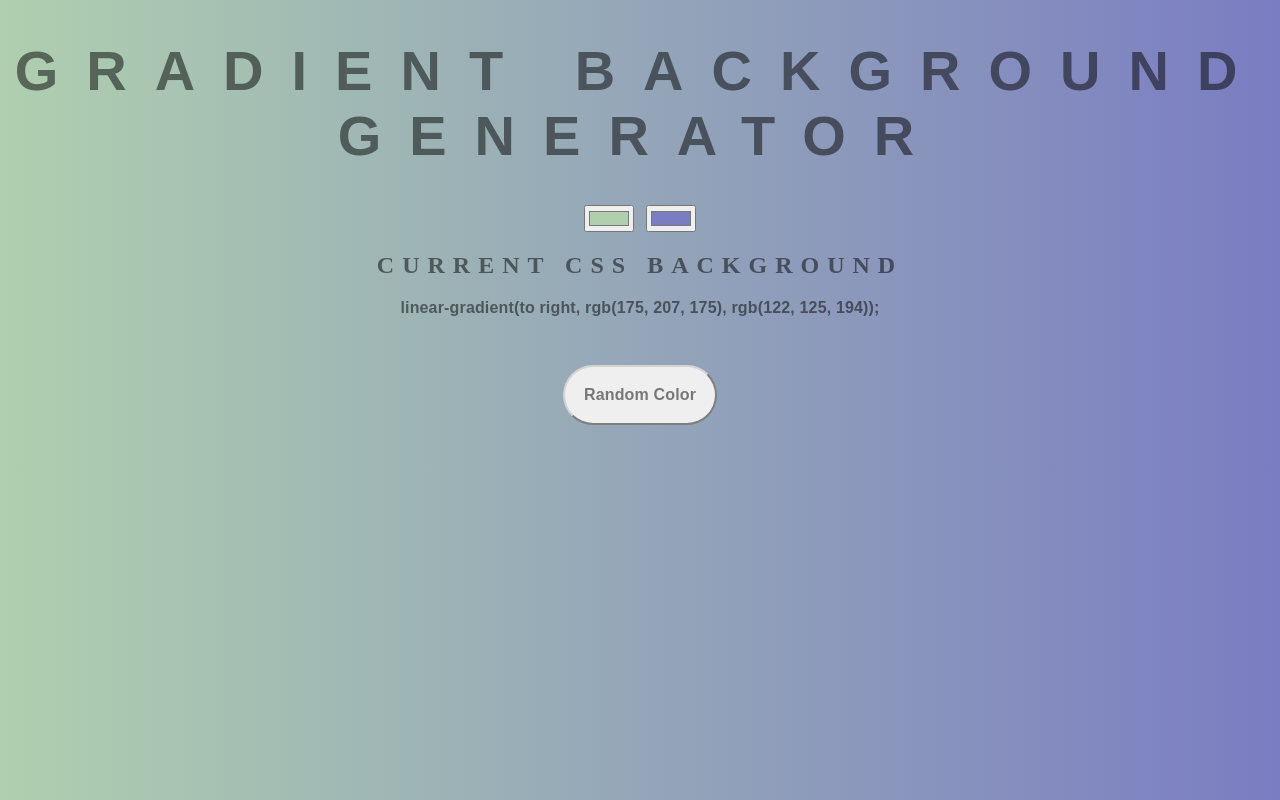
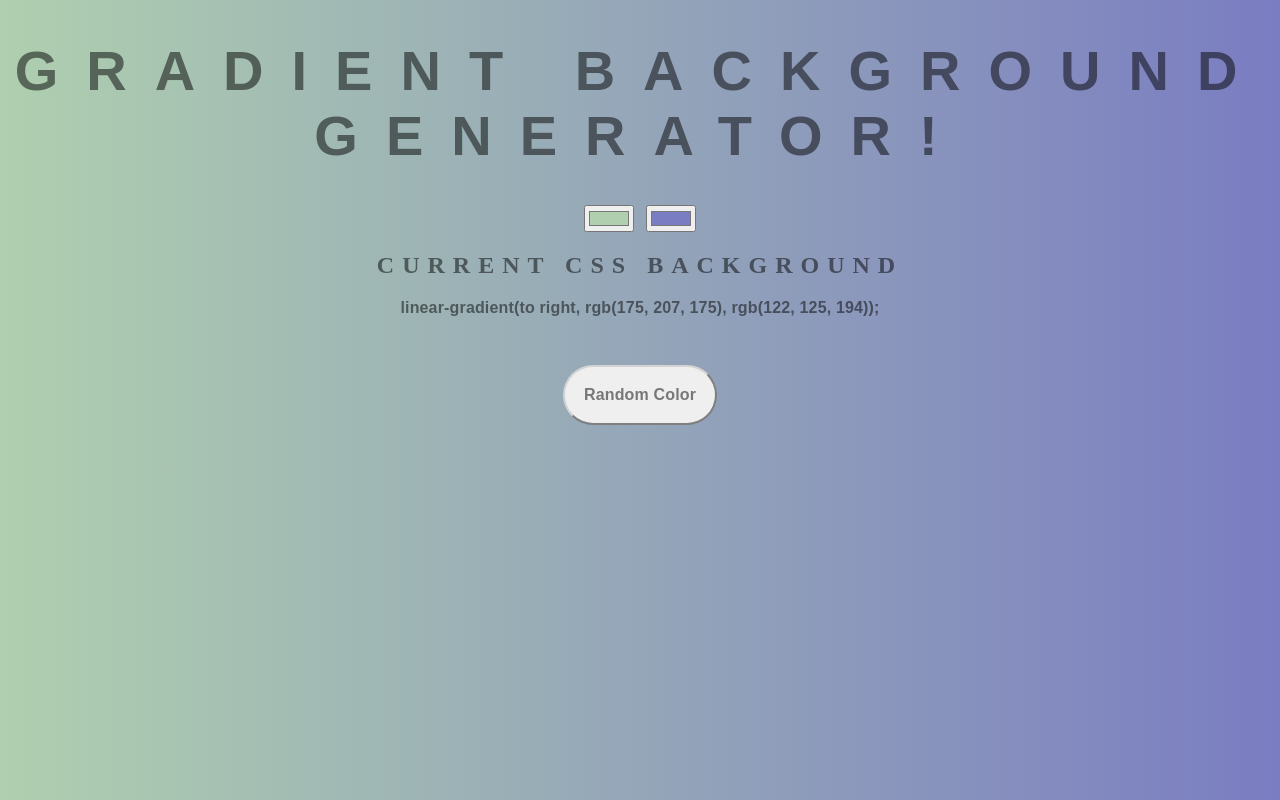
Before and after one commit to rosielee09/Gradient-background-generator, a plain HTML site: page index.html in a window 1280 px wide. Drawn offline with Linux system fonts and the light colour scheme.

Commit message:
changing h1 title

```diff
--- a/index.html
+++ b/index.html
@@ -7,7 +7,7 @@
 	<link rel="stylesheet" type="text/css" href="style.css">
 </head>
 <body id = "gradient">
-	<h1>Gradient Background Generator</h1>
+	<h1>Gradient Background Generator!</h1>
 	<input  class="color1" type="color" name="color1" value="#AFCFAF">
 	<input  class="color2" type="color" name="color2" value="#7A7DC2">
 	<h2>Current CSS Background</h2>
```
